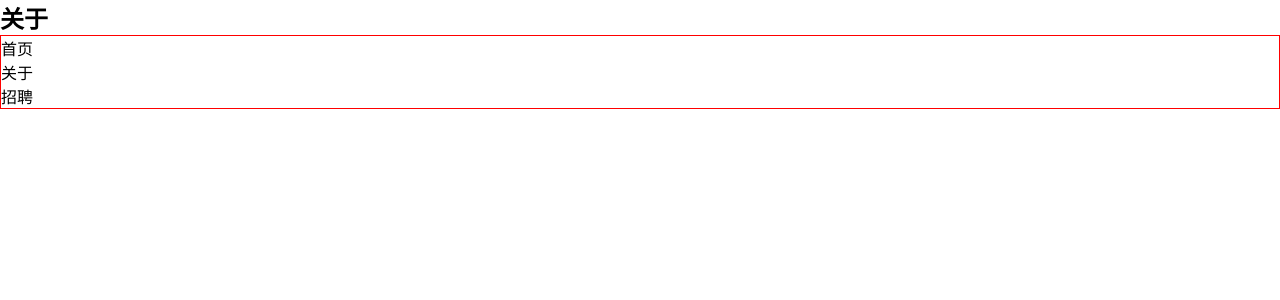
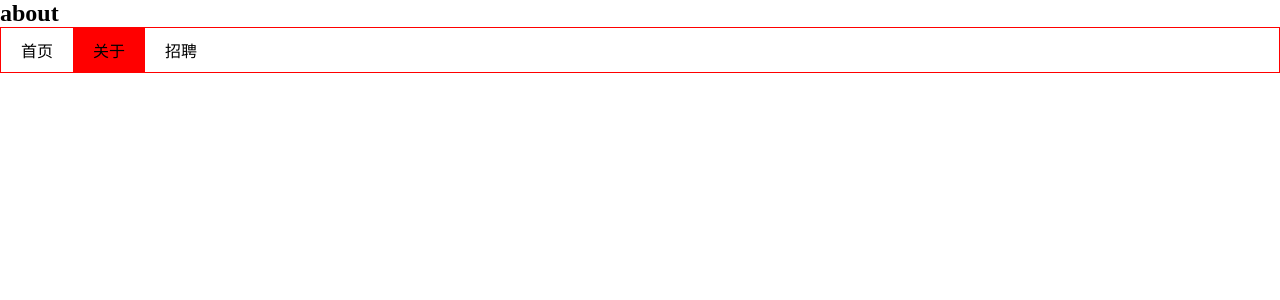
Before and after one commit to doria76593/vue2-lunzi, a Vue app: page / in a window 1280 px wide. Shown: the top 300 px of the page. Built offline with nearby package versions, Linux system fonts and the light colour scheme.

Commit message:
nav 基本结构确定

```diff
--- a/src/cs/demo9.vue
+++ b/src/cs/demo9.vue
@@ -13,10 +13,12 @@ export default {
   components: {},
   data() {
     return {
-      selected: '关于',
+      selected: 'about',
     }
   },
-  methods: {},
+  methods: {
+
+  },
 }
 </script>
 <style scoped lang="scss">
--- a/src/nav/nav-item.vue
+++ b/src/nav/nav-item.vue
@@ -1,5 +1,5 @@
 <template>
-  <div class="g-nav-item">
+  <div class="g-nav-item" :class="{selected}" @click="onClick">
     <slot></slot>
   </div>
 </template>
@@ -14,10 +14,22 @@ export default {
     },
   },
   data() {
-    return {}
+    return {
+      selected: false,
+    }
   },
-  methods: {},
+  methods: {
+    onClick() {
+      this.$emit('add:selected', this.name)
+    },
+  },
 }
 </script>
 <style scoped lang="scss">
+.g-nav-item {
+  padding: 10px 20px;
+  &.selected {
+    background: red;
+  }
+}
 </style>
--- a/src/nav/nav.vue
+++ b/src/nav/nav.vue
@@ -16,14 +16,42 @@ export default {
       return this.$children.filter((vm) => vm.$options.name === 'GuluNavItem')
     },
   },
-  data() {
-    return {}
+  mounted() {
+    this.listenToChildren()
   },
-  methods: {},
+  methods: {
+    listenToChildren() {
+      this.items.forEach((vm) => {
+        vm.$on('add:selected', (name) => {
+          this.$emit('update:selected', name)
+        })
+      })
+    },
+  },
+  watch: {
+    selected: {
+      immediate: true,
+      deep: true,
+      handler(val) {
+        console.log('val', val)
+        this.$nextTick(() => {
+          this.items.forEach((vm) => {
+            if (this.selected === vm.name) {
+              vm.selected = true
+            } else {
+              vm.selected = false
+            }
+          })
+        })
+      },
+    },
+  },
 }
 </script>
 <style scoped lang="scss">
 .g-nav {
   border: 1px solid red;
+  display: flex;
+  cursor: pointer;
 }
 </style>
```
